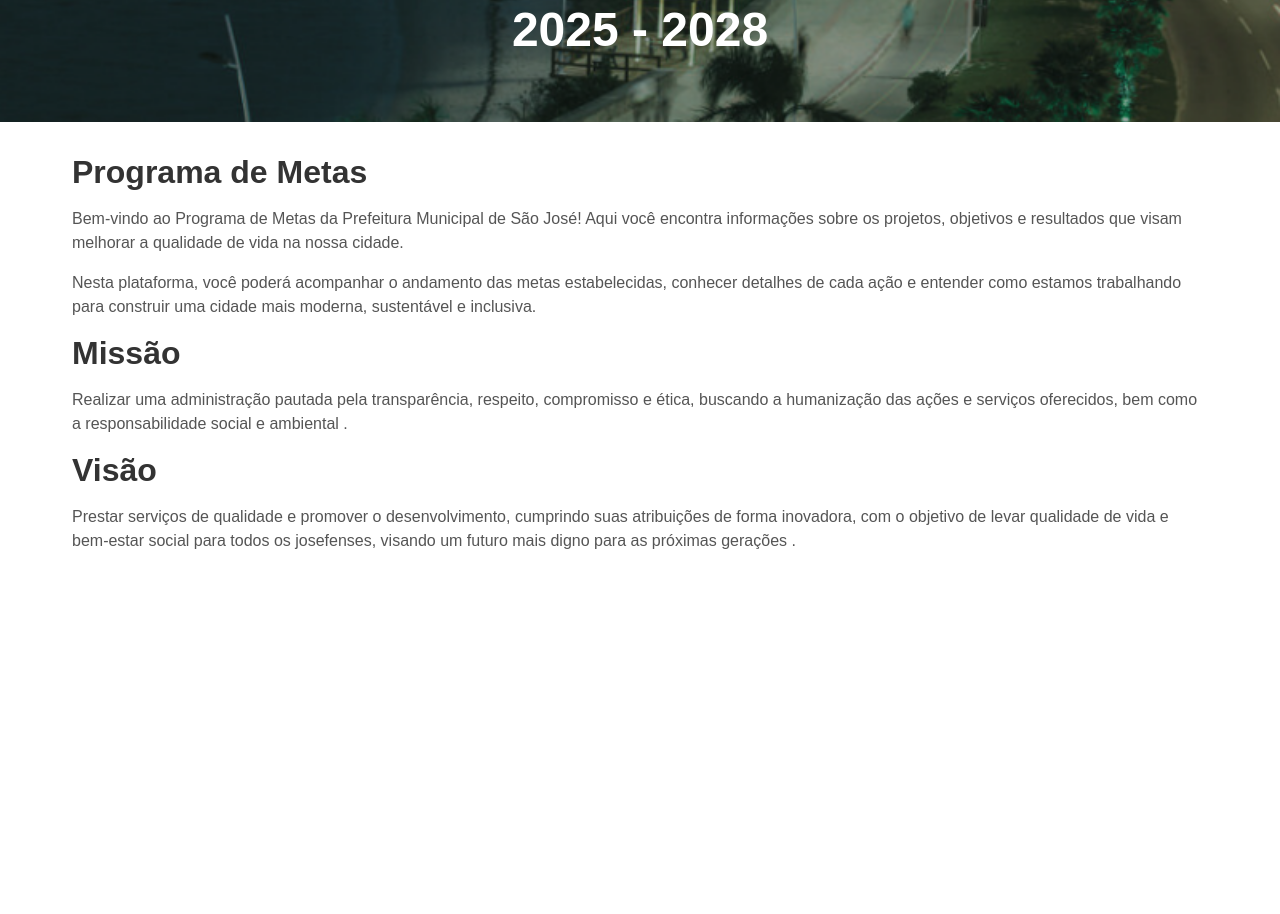
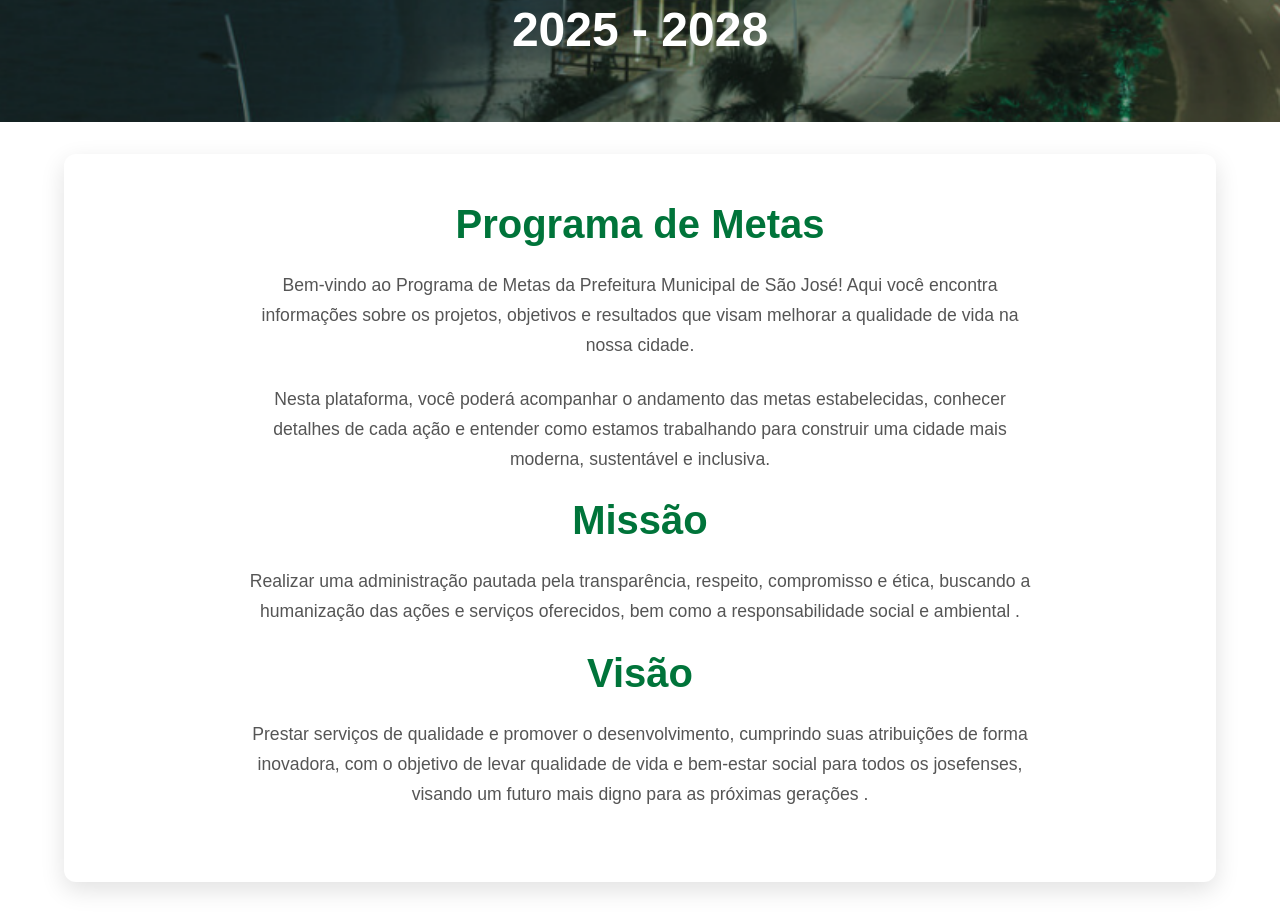
Before and after one commit to bernardothives/Plano-de-Metas-PMSJ, a Next.js app: page / in a window 1280 px wide. Shown: the part 680-1594 px from the top of the page. Before the commit the page ends 1281 px from the top, so only its background shows below. Built offline with nearby package versions, Linux system fonts and the light colour scheme.

Commit message:
back button and styles

```diff
--- a/src/app/dashboard/page.tsx
+++ b/src/app/dashboard/page.tsx
@@ -2,6 +2,7 @@
 
 import React from 'react';
 import styles from './page.module.css';
+import BackButton from '@/components/BackButton'; // Importe o BackButton
 
 export default function DashboardPage() {
   // URLs de incorporação dos seus dois gráficos principais
@@ -10,6 +11,7 @@ export default function DashboardPage() {
 
   return (
     <main className={styles.mainContainer}>
+      <BackButton />
       <h1 className={styles.title}>Dashboard dos Objetivos de Governo</h1>
 
       <div className={styles.chartsContainer}>
--- a/src/app/page.module.css
+++ b/src/app/page.module.css
@@ -1,3 +1,5 @@
+/* src/app/page.module.css */
+
 .main {
   display: flex;
   flex-direction: column;
@@ -79,29 +81,39 @@
   margin-top: 0;
 }
 
-/* Adicionado position relative e z-index para criar novo contexto de empilhamento */
+/* --- ESTILO CORRIGIDO AQUI --- */
 .contentSection {
   position: relative;
   z-index: 2;
-  padding: 2rem;
   max-width: 1200px;
-  margin: 0 auto;
-  text-align: left;
+  width: 90%;
+  /* Altere a margem para remover a sobreposição */
+  margin: 2rem auto; /* Remove o margin-top negativo */
+  padding: 3rem;
+  text-align: center;
+  background-color: #ffffff;
+  border-radius: 12px;
+  box-shadow: 0 8px 24px rgba(0, 0, 0, 0.12);
 }
 
 .title {
-  font-size: 2rem;
-  margin-bottom: 1rem;
-  color: #333;
+  font-size: 2.5rem;
+  margin-bottom: 1.5rem;
+  color: #00743A;
+  font-weight: bold;
 }
 
 .text {
-  font-size: 1rem;
-  line-height: 1.5;
-  margin-bottom: 1rem;
+  font-size: 1.1rem;
+  line-height: 1.7;
+  margin-bottom: 1.5rem;
   color: #555;
+  max-width: 800px;
+  margin-left: auto;
+  margin-right: auto;
 }
 
+/* --- Ajustes para telas menores --- */
 @media (max-width: 1024px) {
   .header {
     flex-direction: column;
@@ -134,11 +146,26 @@
   .bannerSection {
     height: 100vh;
   }
+
   .bannerTitle {
-    font-size: 2rem; /* Reduz um pouco */
+    font-size: 2rem;
   }
+
   .bannerLogo {
     max-width: 80%;
     height: auto;
   }
+
+  .contentSection {
+    padding: 2rem 1.5rem;
+    width: 95%;
+  }
+
+  .title {
+    font-size: 2rem;
+  }
+
+  .text {
+    font-size: 1rem;
+  }
 }
--- a/src/app/secretarias/[slug]/page.tsx
+++ b/src/app/secretarias/[slug]/page.tsx
@@ -1,8 +1,7 @@
-// em src/app/secretarias/[slug]/page.tsx
-
 import ProtectedContent from '@/components/ProtectedContent';
 import { secretariasContent } from '@/app/secretarias/secretariasData';
 import styles from './page.module.css';
+import BackButton from '@/components/BackButton'; // Importe o BackButton
 
 // A interface para os dados da secretaria
 interface SecretariaData {
@@ -38,6 +37,7 @@ export default async function SecretariaPage({ params }: PageProps) {
       encryptedContent={secretaria.encryptedContent}
       title={secretaria.title}
     >
+      <BackButton />
       <h1 className={styles.title}>{secretaria.title}</h1>
 
       {/* ESTRUTURA CORRETA ABAIXO:
--- a/src/app/secretarias/page.tsx
+++ b/src/app/secretarias/page.tsx
@@ -1,5 +1,8 @@
+'use client';
+
 import Link from 'next/link'
 import styles from './page.module.css'
+import BackButton from '@/components/BackButton'; // Importe o BackButton
 
 export default function SecretariaPage() {
   const secretarias = [
@@ -40,6 +43,7 @@ export default function SecretariaPage() {
 
   return (
     <main className={styles.main}>
+      <BackButton />
       <h1 className={styles.title}>Secretarias e Fundações</h1>
       <div className={styles.grid}>
         {secretarias.map((nome) => (
```
Also changed, not shown: src/components/BackButton.module.css (added, +15 -0 lines), src/components/BackButton.tsx (added, +14 -0 lines), src/components/ProtectedContent.jsx (+19 -6 lines).
